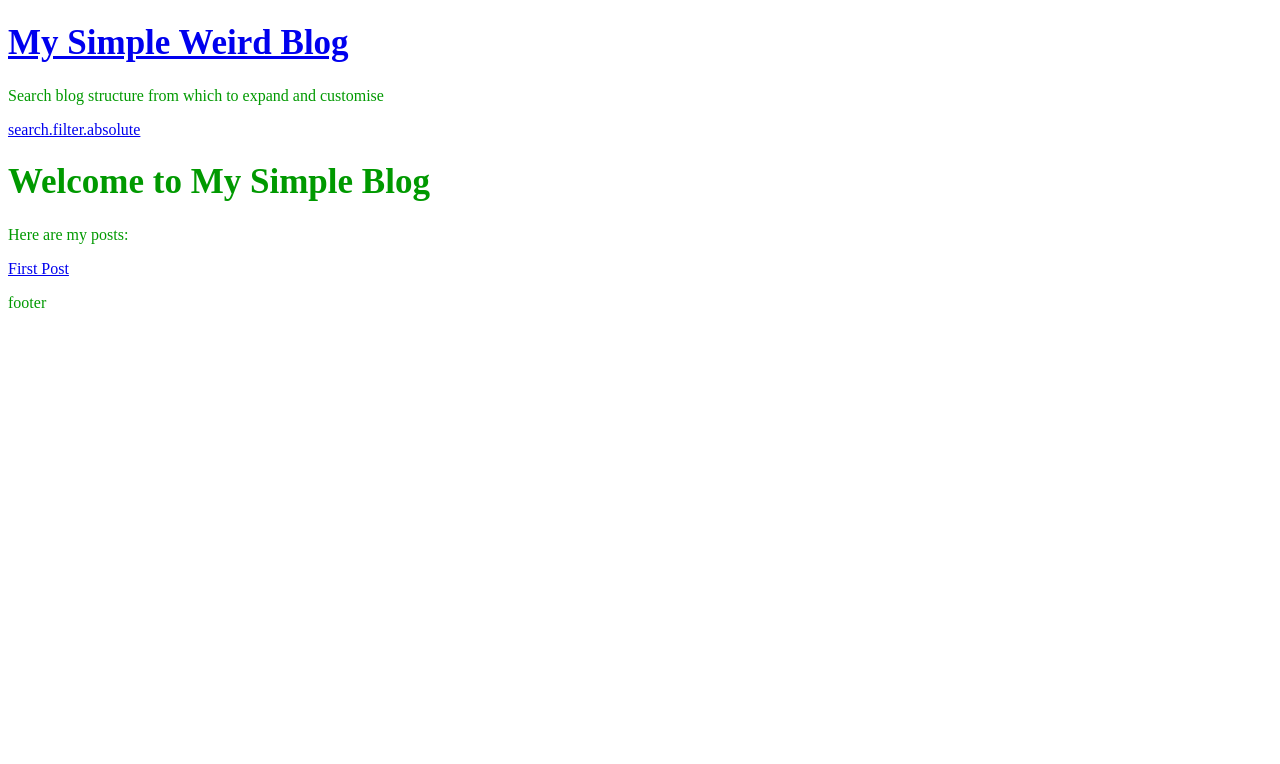
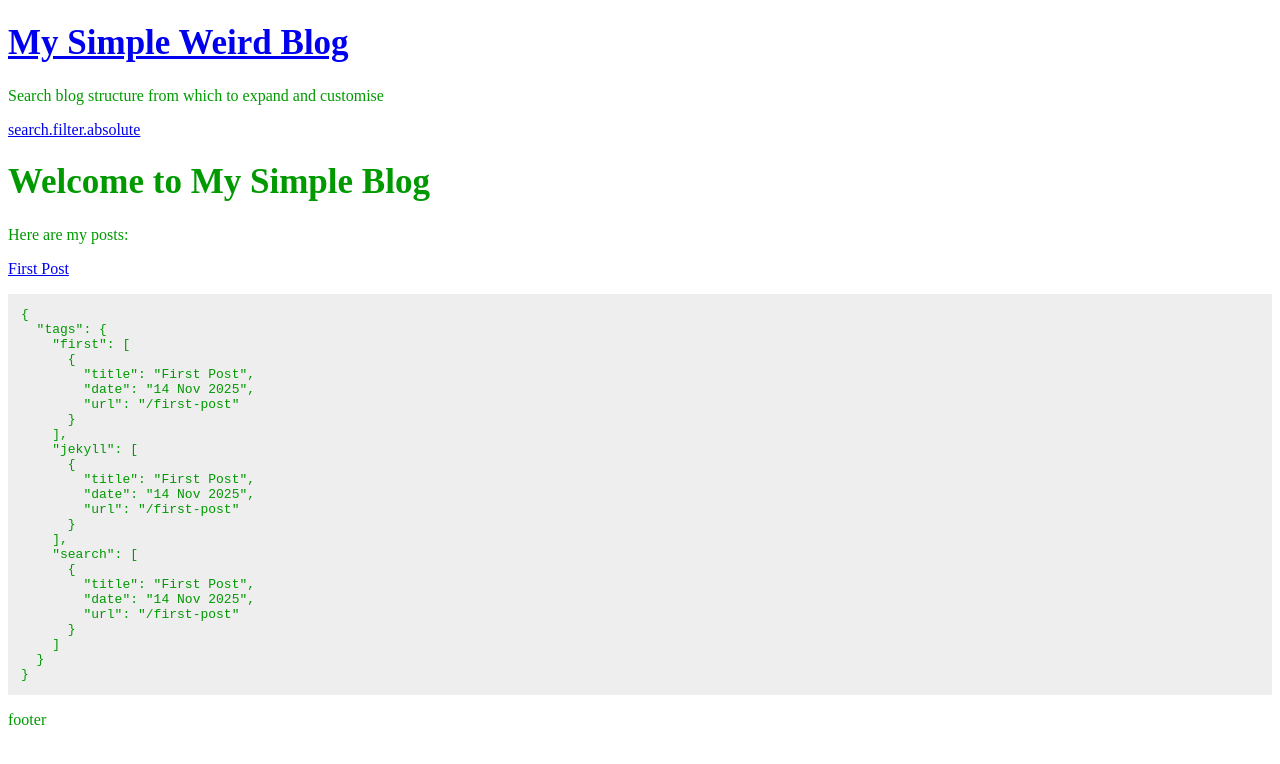
Before and after one commit to yellowmoss/sblog, a Jekyll site: the page built from index.md, in a window 1280 px wide. Shown: the top 764 px of the page. Built offline with Jekyll 4.4.1, drawn with Linux system fonts in a browser that asks for light colours.

Commit message:
first search commit10

```diff
--- a/_includes/search.html
+++ /dev/null
@@ -1,4 +0,0 @@
-<form action="{{ site.url }}/search.html" method="get" class="search-form">
-  <input type="text" name="keyword" placeholder="Enter keyword" required>
-  <button type="submit">Search</button>
-</form>
--- a/assets/javascript/script.js
+++ b/assets/javascript/script.js
@@ -0,0 +1,15 @@
+document.addEventListener("DOMContentLoaded", function () {
+    fetch("/search.json")
+        .then(response => response.json())
+        .then(data => {
+            console.log("Search JSON loaded:", data);
+
+            const output = document.getElementById("search-debug-output");
+            if (output) {
+                output.textContent = JSON.stringify(data, null, 2);
+            }
+        })
+        .catch(err => {
+            console.error("Error loading search.json:", err);
+        });
+});
--- a/index.md
+++ b/index.md
@@ -7,3 +7,6 @@ Here are my posts:
 {% for post in site.posts %}
 <a href="{{ post.url | absolute_url }}">{{ post.title }}</a>
 {% endfor %}
+
+<pre id="search-debug-output" style="background:#eee; padding:1em;"></pre>
+<script src="{{ '/assets/javascript/script.js' | relative_url }}"></script>
--- /dev/null
+++ b/search.json
@@ -0,0 +1,20 @@
+---
+layout: null
+---
+{
+  "tags": {
+    {% assign tag_names = site.tags | sort %}
+    {% for tag in tag_names %}
+      "{{ tag[0] }}": [
+        {% assign posts_sorted = tag[1] | sort: "date" | reverse %}
+        {% for post in posts_sorted %}
+        {
+          "title": {{ post.title | jsonify }},
+          "date": "{{ post.date | date_to_string }}",
+          "url": "{{ post.url | relative_url }}"
+        }{% unless forloop.last %},{% endunless %}
+        {% endfor %}
+      ]{% unless forloop.last %},{% endunless %}
+    {% endfor %}
+  }
+}
```
Also changed, not shown: search.html (deleted, +0 -10 lines).
